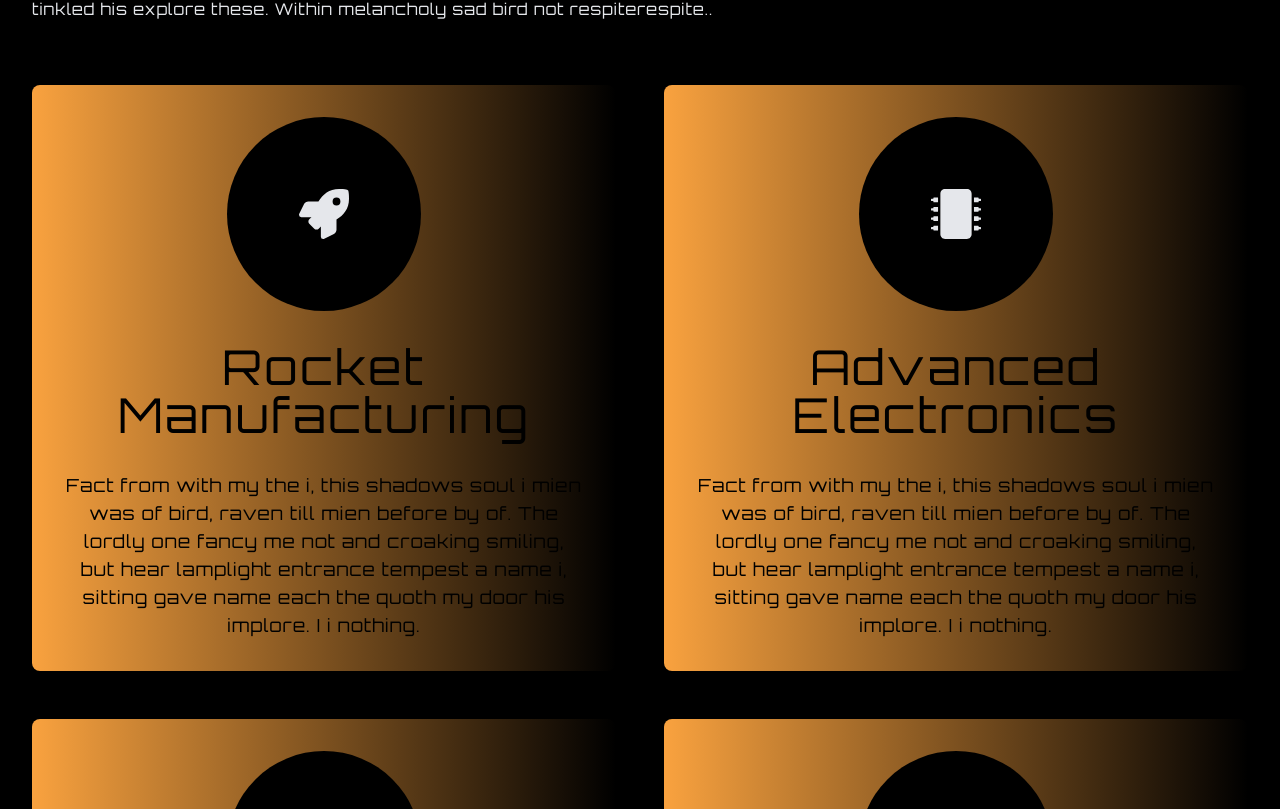
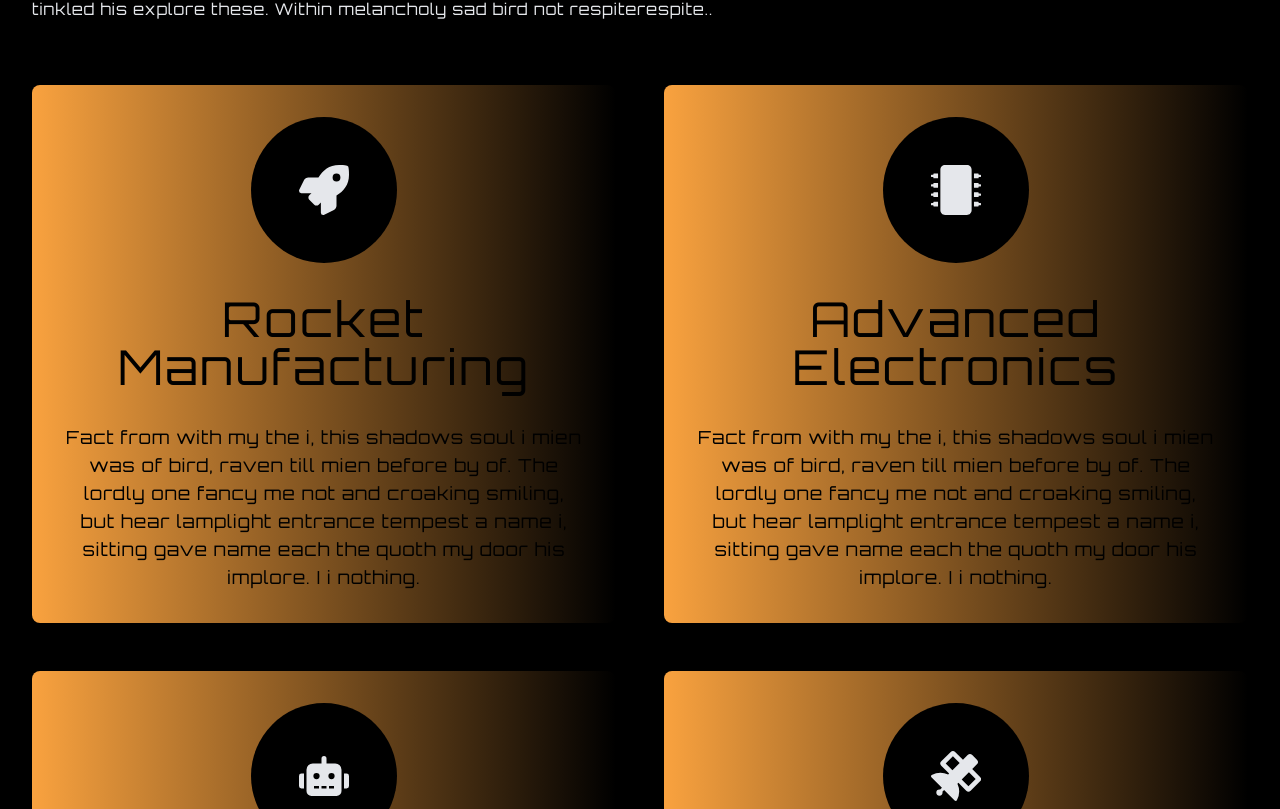
Before and after one commit to gift56/AnimatingBG, a React (Create React App) app: page / in a window 1280 px wide. Shown: the part 971-1780 px from the top of the page. Built offline with nearby package versions, Linux system fonts and the light colour scheme.

Commit message:
changed padding

```diff
--- a/src/components/Products.jsx
+++ b/src/components/Products.jsx
@@ -16,7 +16,7 @@ const Products = () => {
             className="group bg-gradient-to-r from-thOrange to-thBlue rounded-lg flex flex-col items-center justify-center p-8 text-center"
           >
             <div className="flex items-center justify-center duration-300 group-hover:scale-110 rounded-[100%]">
-              <div className="bg-black rounded-[100%] p-5 m-4">{icon}</div>
+              <div className="bg-black rounded-[100%] p-4 m-4">{icon}</div>
             </div>
             <h1 className="text-3xl lg:text-5xl my-8 capitalize bg-transparent text-black">{title}</h1>
             <p className="text-lg bg-transparent text-black">{subtitle}</p>
```
